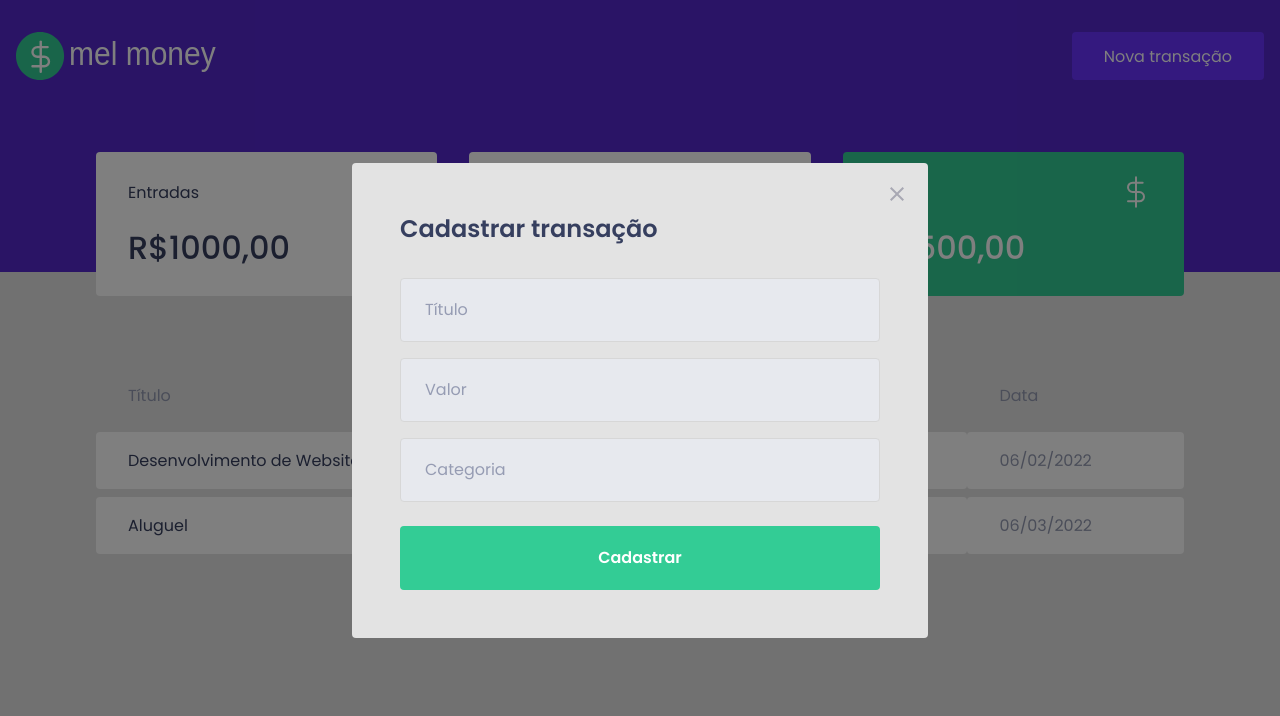
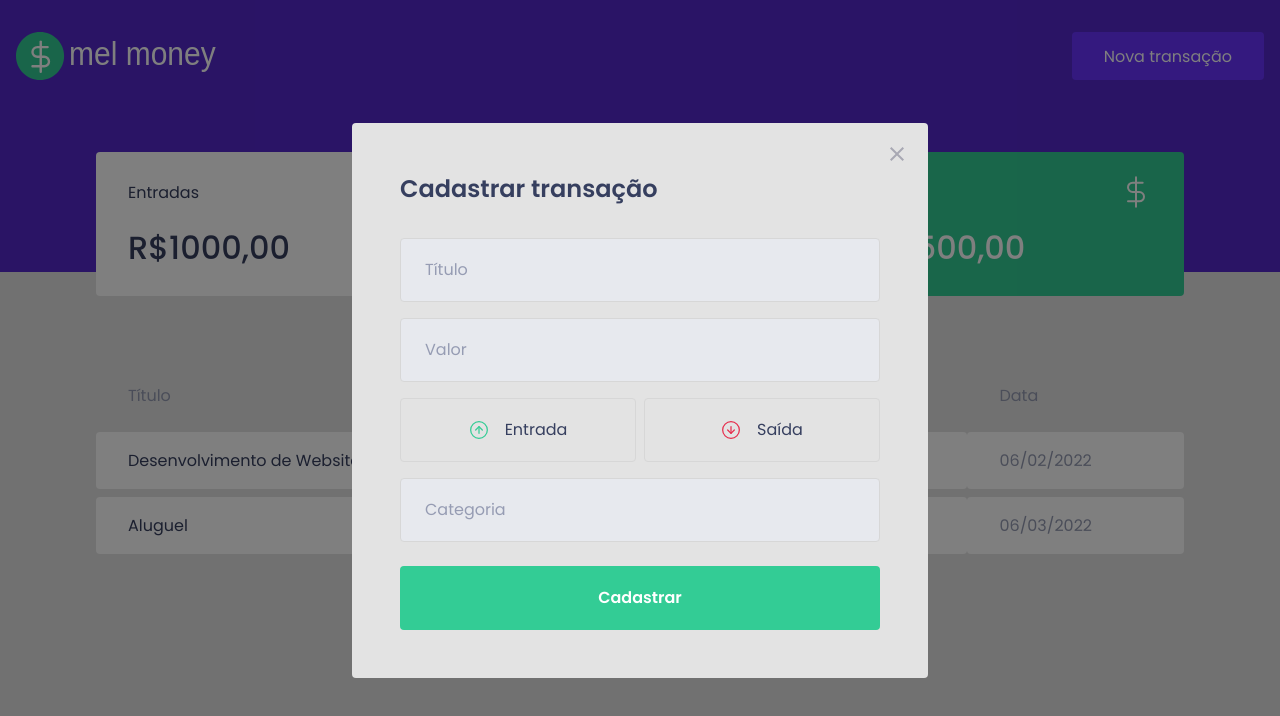
Before and after one commit to melquesedek/melmoney, a React (Create React App) app: page / in a window 1280 px wide. Both pictures are taken after a click on the button "Nova transação". Shown: the top 716 px of the page. Built offline with nearby package versions, Linux system fonts and the light colour scheme; no server answers; what miragejs would draw is missing.

Commit message:
Estilização Modal Botões EntradaSaida

```diff
--- a/package.json
+++ b/package.json
@@ -5,6 +5,7 @@
   "dependencies": {
     "axios": "^0.26.0",
     "miragejs": "^0.1.43",
+    "polished": "^4.1.4",
     "react": "^17.0.2",
     "react-dom": "^17.0.2",
     "react-modal": "^3.14.4",
--- a/src/components/NewTransactionModal/index.tsx
+++ b/src/components/NewTransactionModal/index.tsx
@@ -1,6 +1,8 @@
 import Modal from 'react-modal';
 import closeImg from '../../assets/close.svg';
-import { Container } from './styles';
+import incomeImg from '../../assets/income.svg';
+import outcomeImg from '../../assets/outcome.svg';
+import { Container, TransactionTypeContainer } from './styles';
 
 interface NewTransactionModalProps{
     isOpen: boolean;
@@ -27,6 +29,22 @@
 
             <input placeholder="Título" />
             <input type="number" placeholder="Valor"/>
+
+            <TransactionTypeContainer>
+            <button
+            type='button'
+            >
+                <img src={incomeImg} alt="Entrada" />
+                <span>Entrada</span>
+            </button>
+            <button
+            type='button'
+            >
+                <img src={outcomeImg} alt="Saída" />
+                <span>Saída</span>
+            </button>
+            </TransactionTypeContainer>
+
             <input placeholder="Categoria"/>
             <button type="submit">Cadastrar</button>
             </Container>
--- a/src/components/NewTransactionModal/styles.ts
+++ b/src/components/NewTransactionModal/styles.ts
@@ -1,4 +1,6 @@
 import styled from 'styled-components';
+import {darken} from 'polished';
+
 export const Container = styled.div`
 h2{
     color: var(--text-title);
@@ -42,3 +44,40 @@
     }
 }
 `
+export const TransactionTypeContainer = styled.div`
+    margin: 1rem 0;
+    display: grid;
+    grid-template-columns: 1fr 1fr;
+    gap: 0.5rem;
+
+    button{
+        height: 4rem;
+        border: 1px solid #d7d7d7;
+        border-radius: 0.25rem;
+
+        background: transparent;
+
+        display: flex;
+        align-items: center;
+        justify-content: center;
+
+        transition: border-color 0.2s;
+
+        &:hover{
+            //escurecendo com darken
+            border-color: ${darken(0.1, '#d7d7d7')};
+        }
+
+        img{
+            width: 20px;
+            height: 20px;
+        }
+
+        span{
+            display: inline-block;
+            margin-left: 1rem;
+            font-size: 1rem;
+            color: var(--text-title);
+        }
+    }
+`
```
Also changed, not shown: 1 other file (tests, documents, lock files or other folders).
